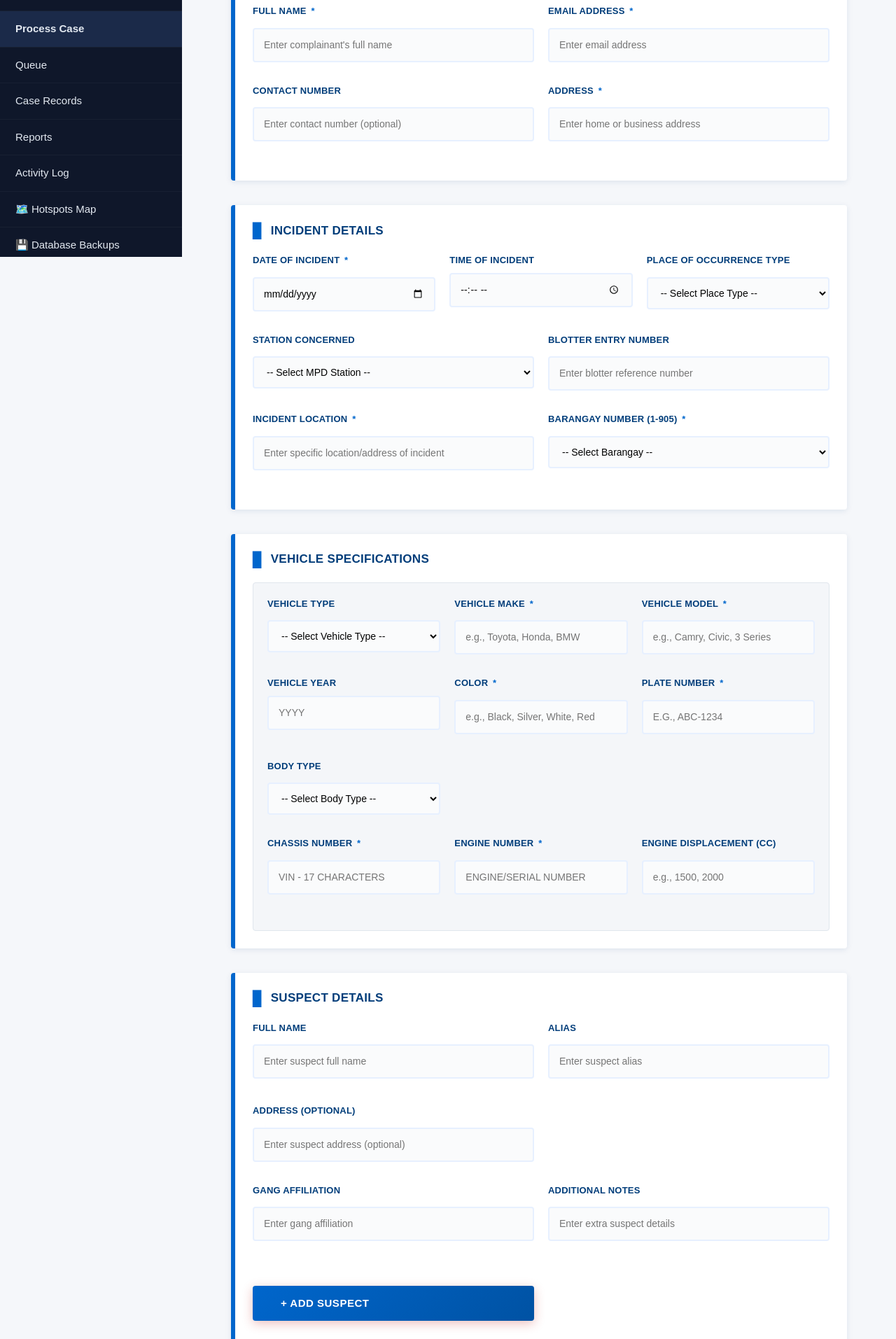
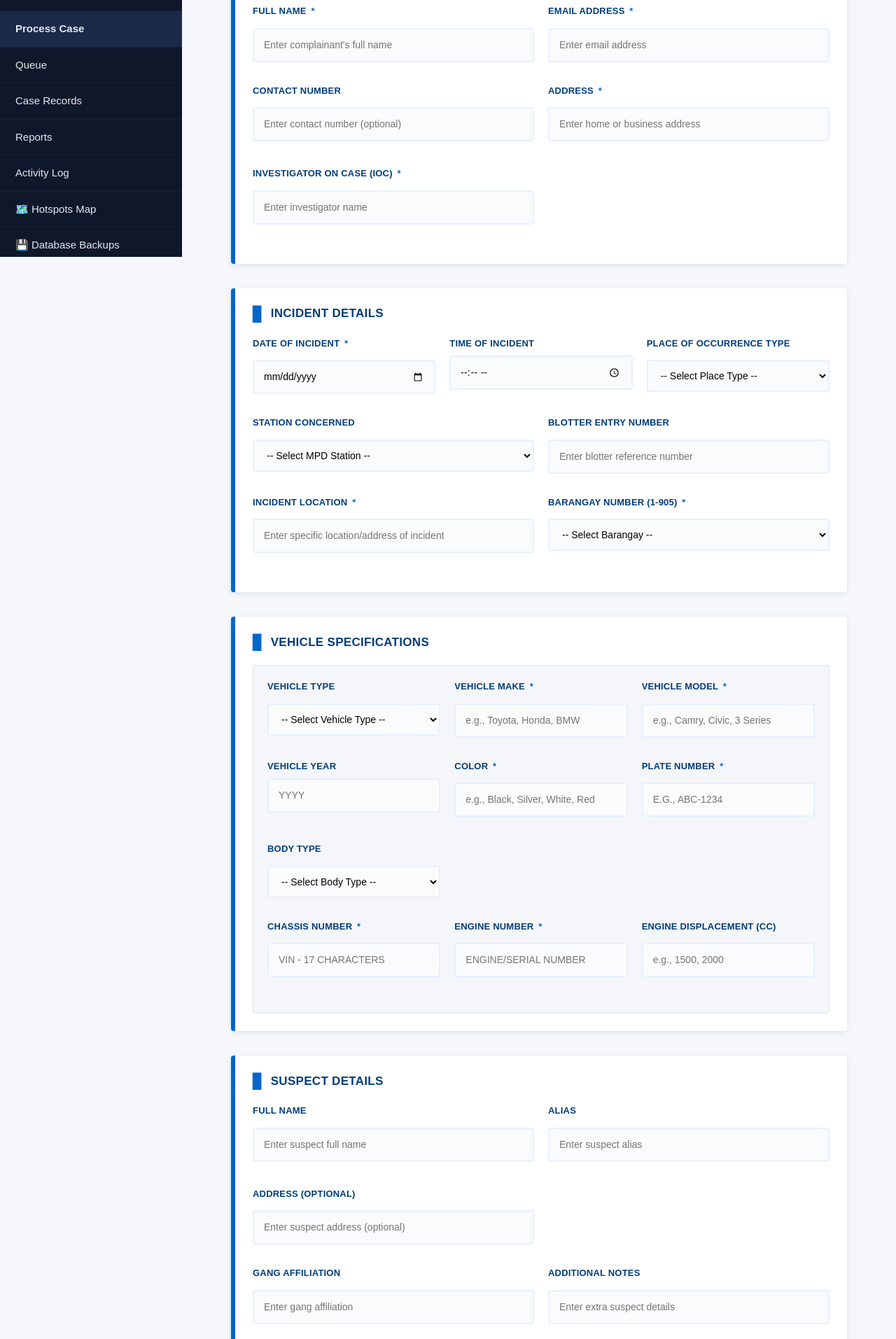
Before and after one commit to natyashleybsinfotech-bit/Web-Based-Anti-Carnapping-Unit-Record-Management-System, a Flask app: page /cases/new in a window 1280 px wide. Shown: the part 433-2346 px from the top of the page at 70% size. Run offline with Flask 3, Linux system fonts and the light colour scheme; a user stored in the database is signed in; data comes from the database, SQL or seed files in the repository; some libraries are stand-ins or nearby versions.

Commit message:
Add Investigator on Case (IOC) input field to new case registration form

```diff
--- a/app/templates/process_case.html
+++ b/app/templates/process_case.html
@@ -253,6 +253,10 @@
                 <div class="form-group">
                     <label>Address <span class="required">*</span></label>
                     <input type="text" name="complainant_address" placeholder="Enter home or business address" required>
+                </div>
+                <div class="form-group">
+                    <label>Investigator on Case (IOC) <span class="required">*</span></label>
+                    <input type="text" name="ioc" placeholder="Enter investigator name" required>
                 </div>
             </div>
         </div>
```
